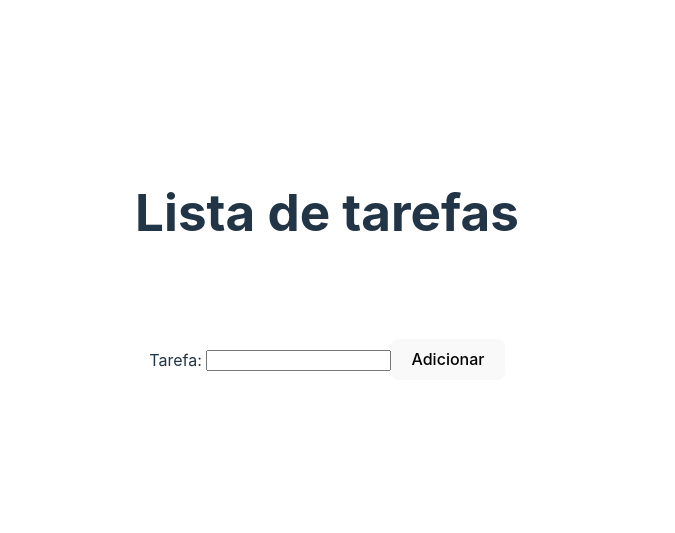
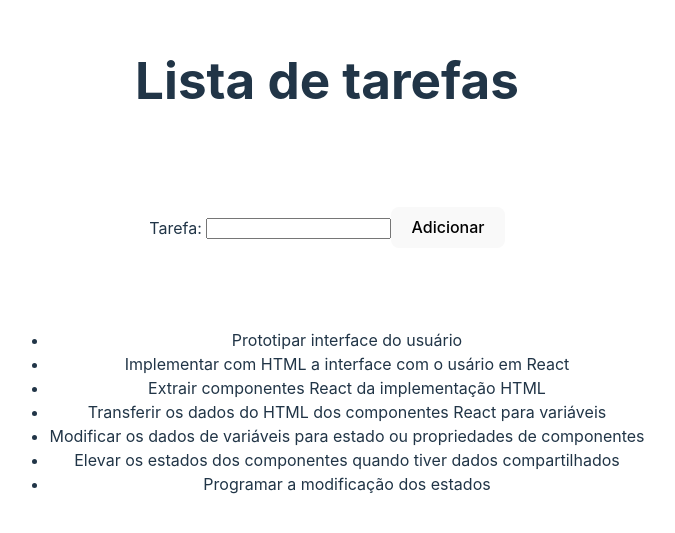
Before and after one commit to infoweb-pos/07-02-elevacao_de_estado-tarefas, a React (Vite) app: page / in a window 1280 px wide. Shown: the part 135-668 px from the top of the page, without its empty margins (313-988 px from the left). Built offline with nearby package versions, Linux system fonts and the light colour scheme.

Commit message:
Adicionado componente AppTarefaLista

```diff
--- a/src/App.tsx
+++ b/src/App.tsx
@@ -18,11 +18,37 @@ const AppTarefaEditar = () => {
 	);
 };
 
+const AppTarefaLista = () => {
+	return (
+		<div className="card">
+			<ul>
+				<li>Prototipar interface do usuário</li>
+				<li>Implementar com HTML a interface com o usário em React</li>
+				<li>Extrair componentes React da implementação HTML</li>
+				<li>
+					Transferir os dados do HTML dos componentes React para
+					variáveis
+				</li>
+				<li>
+					Modificar os dados de variáveis para estado ou propriedades
+					de componentes
+				</li>
+				<li>
+					Elevar os estados dos componentes quando tiver dados
+					compartilhados
+				</li>
+				<li>Programar a modificação dos estados</li>
+			</ul>
+		</div>
+	);
+};
+
 const App = () => {
 	return (
 		<>
 			<AppNavBar />
 			<AppTarefaEditar />
+			<AppTarefaLista />
 		</>
 	);
 };
```
